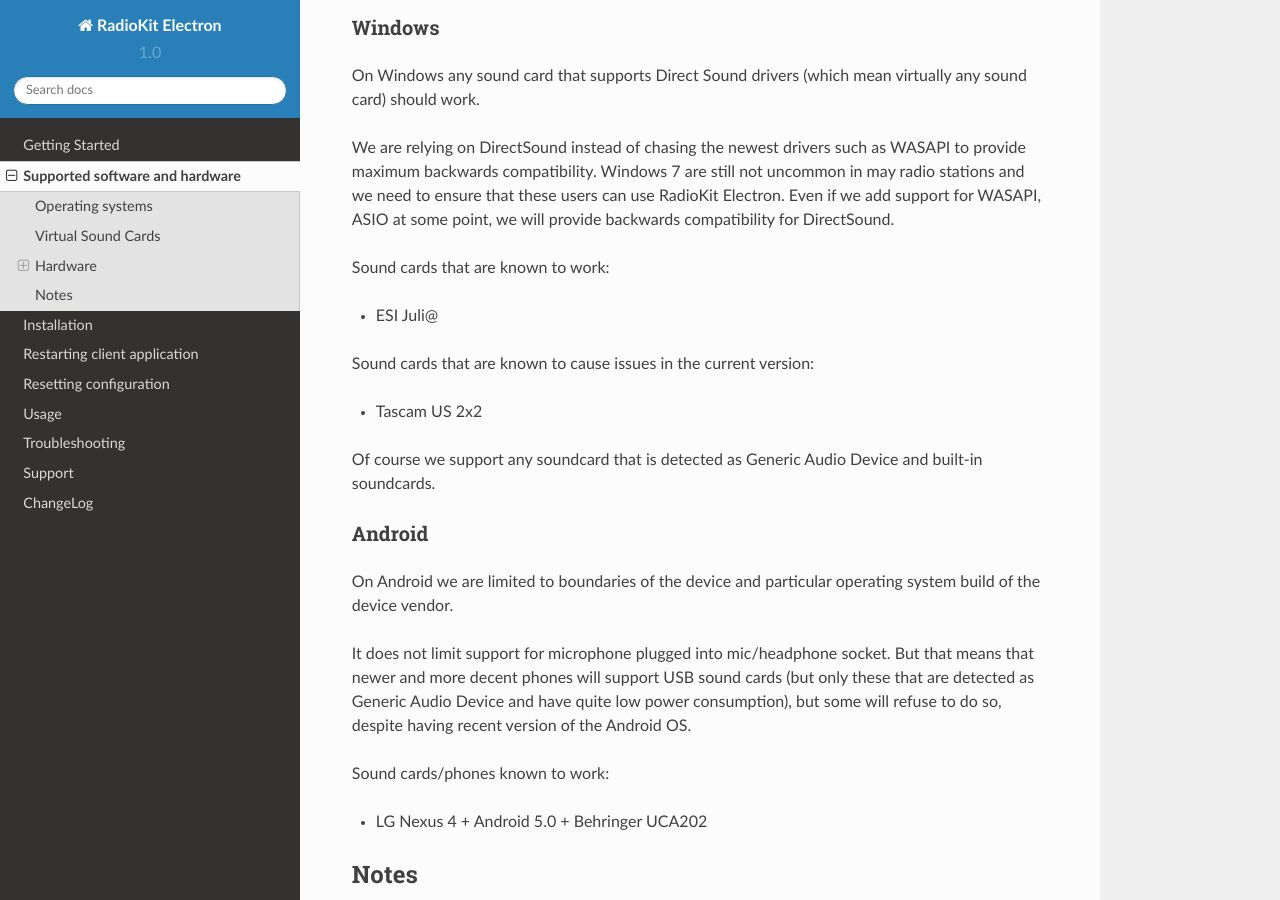
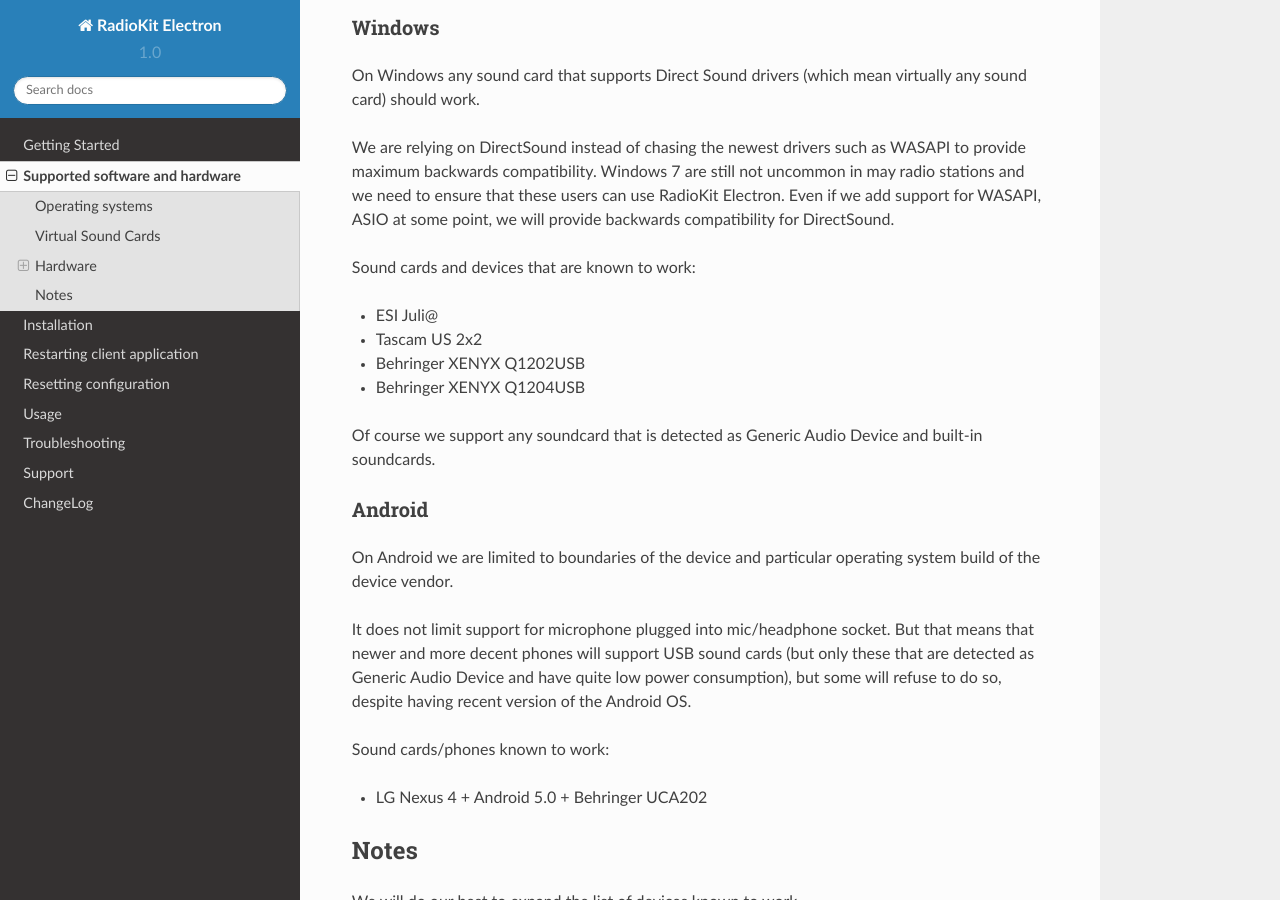
Before and after one commit to radiokit/electron-docs, a Sphinx documentation site: the page built from docs/source/supported-software-and-hardware.rst, in a window 1280 px wide and 900 px high, scrolled down 746 px. Built offline with Sphinx 7.4.7 and the Read the Docs theme 2.0.0, drawn with Linux system fonts in a browser that asks for light colours.

Commit message:
Updated list of supported devices

```diff
--- a/docs/source/supported-software-and-hardware.rst
+++ b/docs/source/supported-software-and-hardware.rst
@@ -41,13 +41,12 @@
 RadioKit Electron. Even if we add support for WASAPI, ASIO at some point,
 we will provide backwards compatibility for DirectSound.
 
-Sound cards that are known to work:
+Sound cards and devices that are known to work:
 
 * ESI Juli@
-
-Sound cards that are known to cause issues in the current version:
-
 * Tascam US 2x2
+* Behringer XENYX Q1202USB
+* Behringer XENYX Q1204USB
 
 Of course we support any soundcard that is detected as Generic Audio Device
 and built-in soundcards.
```
